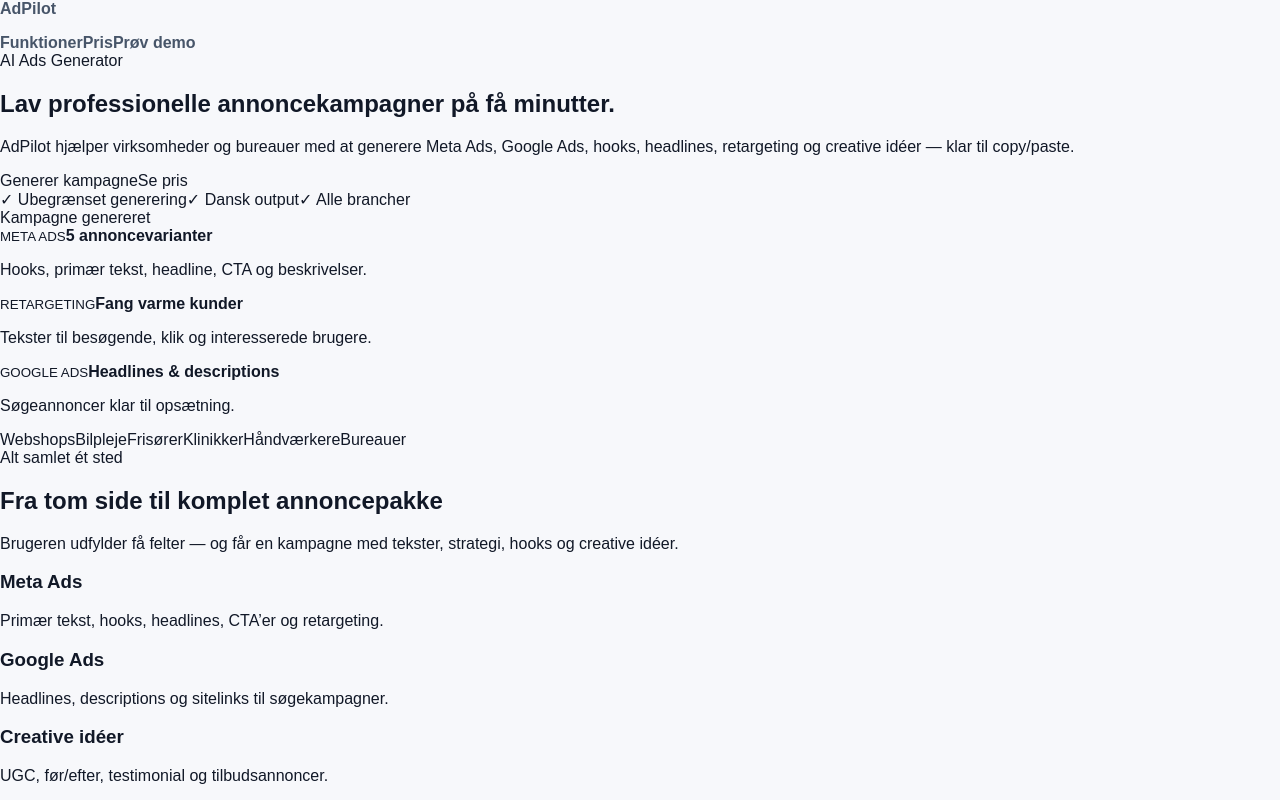
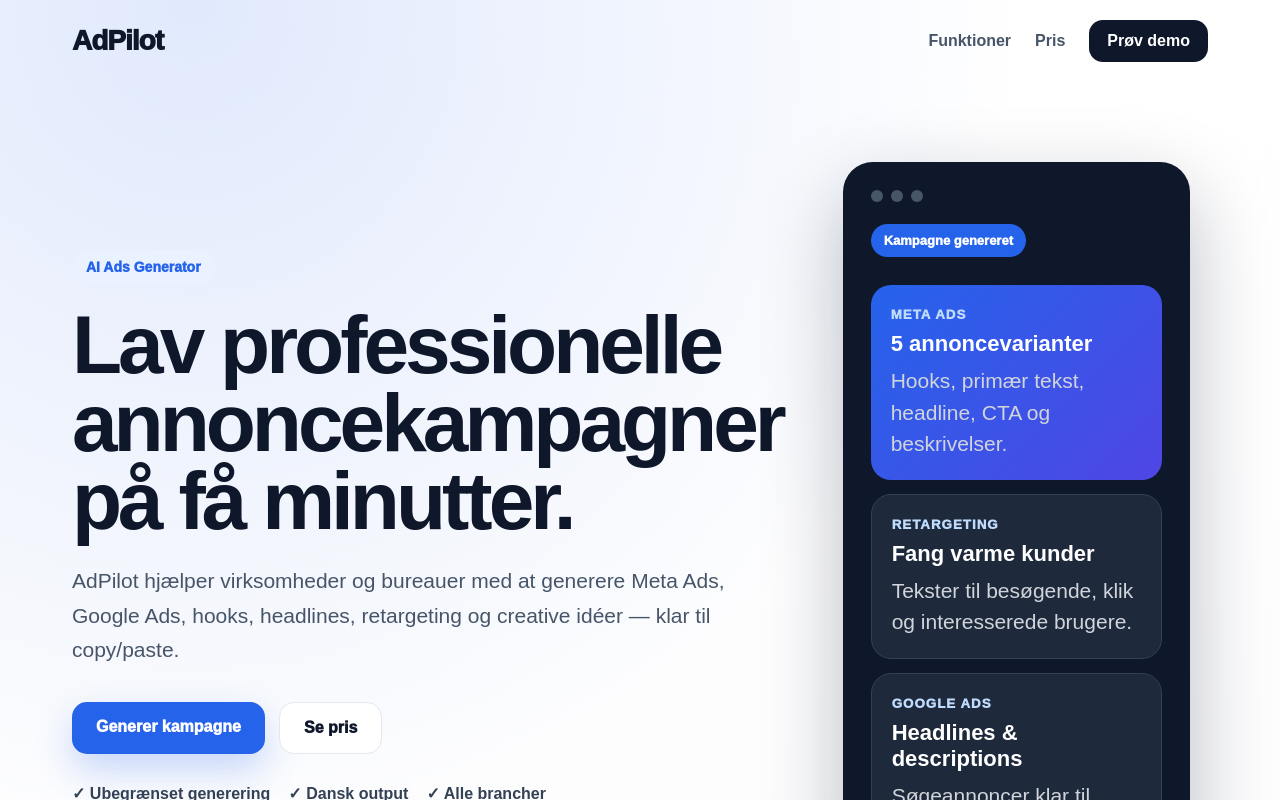
Before and after one commit to postjkhandel-ship-it/adpilot, a Next.js app: page / in a window 1280 px wide. Shown: the top 800 px of the page. Built offline with nearby package versions, Linux system fonts and the light colour scheme.

Commit message:
Update globals.css

```diff
--- a/app/globals.css
+++ b/app/globals.css
@@ -6,476 +6,537 @@
   margin: 0;
   font-family: Arial, sans-serif;
   background: #f7f8fb;
-  color: #111827;
+  color: #0f172a;
 }
 
 a {
+  color: inherit;
   text-decoration: none;
-  color: inherit;
 }
 
-/* LANDING */
-
-.landing-clean {
+.landing {
   min-height: 100vh;
   background:
-    radial-gradient(circle at top left, rgba(37, 99, 235, 0.14), transparent 30%),
+    radial-gradient(circle at 15% 0%, rgba(37,99,235,.14), transparent 30%),
     linear-gradient(180deg, #ffffff 0%, #f7f8fb 100%);
 }
 
-.clean-nav {
+.nav,
+.hero,
+.section,
+.trustCards,
+.pricing,
+.logos {
   max-width: 1180px;
   margin: 0 auto;
-  padding: 24px 22px;
-  display: flex;
-  align-items: center;
-  justify-content: space-between;
+  padding-left: 22px;
+  padding-right: 22px;
 }
 
-.clean-logo {
-  font-size: 26px;
-  font-weight: 900;
+.nav {
+  height: 82px;
+  display: flex;
+  justify-content: space-between;
+  align-items: center;
+}
+
+.brand {
+  font-size: 28px;
+  font-weight: 950;
   letter-spacing: -1px;
 }
 
-.clean-links {
-  display: flex;
-  align-items: center;
-  gap: 24px;
-  color: #475569;
-  font-weight: 800;
+.brand.dark {
+  color: #0f172a;
 }
 
-.nav-cta {
-  background: #111827;
+.navLinks {
+  display: flex;
+  gap: 24px;
+  align-items: center;
+  font-weight: 800;
+  color: #475569;
+}
+
+.navBtn,
+.backBtn {
+  background: #0f172a;
   color: white;
   padding: 12px 18px;
-  border-radius: 12px;
+  border-radius: 14px;
+  font-weight: 900;
 }
 
-.clean-hero {
-  max-width: 1180px;
-  margin: 0 auto;
-  padding: 80px 22px 70px;
+.hero {
+  padding-top: 80px;
+  padding-bottom: 70px;
   display: grid;
-  grid-template-columns: 1.05fr 0.95fr;
+  grid-template-columns: 1.05fr .95fr;
   gap: 60px;
   align-items: center;
 }
 
-.label {
+.badge {
   display: inline-flex;
-  background: #eef4ff;
-  color: #2563eb;
   padding: 9px 14px;
   border-radius: 999px;
-  font-weight: 900;
+  background: #eaf2ff;
+  color: #2563eb;
+  font-weight: 950;
   font-size: 14px;
   margin-bottom: 22px;
 }
 
-.label.dark {
-  background: #e0ecff;
+.badge.light {
+  background: #eaf2ff;
+  color: #2563eb;
 }
 
-.hero-textbox h1 {
+.hero h1 {
   font-size: clamp(48px, 7vw, 82px);
-  line-height: 0.95;
+  line-height: .95;
   letter-spacing: -4px;
   margin: 0 0 24px;
-  color: #0f172a;
 }
 
-.hero-textbox p {
+.hero p {
+  max-width: 660px;
   font-size: 21px;
   line-height: 1.65;
   color: #475569;
-  max-width: 640px;
   margin: 0;
 }
 
-.hero-cta-row {
+.heroActions {
   display: flex;
+  gap: 14px;
   flex-wrap: wrap;
-  gap: 14px;
   margin-top: 34px;
 }
 
-.main-cta {
+.primary,
+.secondary {
   display: inline-flex;
-  justify-content: center;
+  padding: 16px 24px;
+  border-radius: 15px;
+  font-weight: 950;
+}
+
+.primary {
   background: #2563eb;
   color: white;
-  padding: 16px 24px;
-  border-radius: 14px;
-  font-weight: 900;
-  box-shadow: 0 16px 36px rgba(37, 99, 235, 0.25);
+  box-shadow: 0 16px 36px rgba(37,99,235,.24);
 }
 
-.ghost-cta {
-  display: inline-flex;
-  justify-content: center;
+.secondary {
   background: white;
-  color: #111827;
   border: 1px solid #e2e8f0;
-  padding: 16px 24px;
-  border-radius: 14px;
-  font-weight: 900;
 }
 
-.hero-points {
+.trust {
+  margin-top: 30px;
   display: flex;
+  gap: 18px;
   flex-wrap: wrap;
-  gap: 18px;
-  margin-top: 30px;
   color: #334155;
-  font-weight: 800;
+  font-weight: 850;
 }
 
-.app-preview {
-  background: #111827;
+.preview {
+  background: #0f172a;
   color: white;
-  border-radius: 28px;
-  padding: 26px;
-  box-shadow: 0 28px 70px rgba(15, 23, 42, 0.25);
+  border-radius: 30px;
+  padding: 28px;
+  box-shadow: 0 30px 80px rgba(15,23,42,.28);
 }
 
-.preview-nav {
+.previewTop {
   display: flex;
   gap: 8px;
   margin-bottom: 22px;
 }
 
-.preview-nav span {
+.previewTop span {
   width: 12px;
   height: 12px;
+  background: #475569;
   border-radius: 99px;
-  background: #4b5563;
 }
 
-.preview-badge {
+.previewLabel {
   display: inline-flex;
   background: #2563eb;
   padding: 9px 13px;
   border-radius: 999px;
-  font-weight: 900;
   font-size: 13px;
-  margin-bottom: 18px;
+  font-weight: 950;
+  margin-bottom: 14px;
 }
 
-.preview-block {
-  background: #1f2937;
-  border: 1px solid #374151;
-  padding: 18px;
-  border-radius: 18px;
+.previewCard {
+  background: #1e293b;
+  border: 1px solid #334155;
+  border-radius: 20px;
+  padding: 20px;
   margin-top: 14px;
 }
 
-.preview-block.active {
+.previewCard.active {
   background: linear-gradient(135deg, #2563eb, #4f46e5);
   border: 0;
 }
 
-.preview-block small {
-  display: block;
+.previewCard small {
   color: #bfdbfe;
-  font-weight: 900;
-  margin-bottom: 8px;
+  font-weight: 950;
   letter-spacing: 1px;
 }
 
-.preview-block strong {
+.previewCard strong {
   display: block;
-  font-size: 21px;
-  margin-bottom: 6px;
+  font-size: 22px;
+  margin: 8px 0;
 }
 
-.preview-block p {
+.previewCard p {
   margin: 0;
   color: #d1d5db;
   line-height: 1.5;
 }
 
-.logo-strip {
-  max-width: 1180px;
-  margin: 0 auto;
-  padding: 14px 22px 70px;
+.logos {
+  padding-top: 10px;
+  padding-bottom: 60px;
   display: flex;
   flex-wrap: wrap;
+  justify-content: center;
   gap: 12px;
-  justify-content: center;
 }
 
-.logo-strip span {
+.logos span {
   background: white;
   border: 1px solid #e2e8f0;
+  color: #475569;
   padding: 12px 16px;
   border-radius: 999px;
   font-weight: 900;
-  color: #475569;
 }
 
-.clean-section {
-  max-width: 1180px;
-  margin: 0 auto;
-  padding: 70px 22px;
+.section {
+  padding-top: 70px;
+  padding-bottom: 50px;
 }
 
-.section-title {
-  max-width: 720px;
+.sectionHead {
+  max-width: 760px;
+  text-align: center;
   margin: 0 auto 38px;
-  text-align: center;
 }
 
-.section-title h2,
-.price-box h2 {
+.sectionHead h2,
+.priceCard h2 {
   font-size: clamp(36px, 5vw, 58px);
   line-height: 1;
   letter-spacing: -2px;
   margin: 0 0 18px;
-  color: #0f172a;
 }
 
-.section-title p,
-.price-box p {
+.sectionHead p,
+.priceCard p {
+  color: #64748b;
   font-size: 19px;
-  color: #64748b;
   line-height: 1.65;
 }
 
-.clean-grid {
+.grid4 {
   display: grid;
   grid-template-columns: repeat(4, 1fr);
   gap: 18px;
 }
 
-.clean-card {
+.feature,
+.trustCards div,
+.priceCard,
+.formBox,
+.sideBox,
+.resultWrap {
   background: white;
   border: 1px solid #e2e8f0;
-  border-radius: 22px;
-  padding: 24px;
-  box-shadow: 0 14px 36px rgba(15, 23, 42, 0.06);
+  border-radius: 26px;
+  box-shadow: 0 16px 42px rgba(15,23,42,.06);
 }
 
-.clean-card h3 {
+.feature {
+  padding: 24px;
+}
+
+.feature h3 {
   margin: 0 0 10px;
   font-size: 22px;
 }
 
-.clean-card p {
+.feature p {
   margin: 0;
   color: #64748b;
   line-height: 1.6;
 }
 
-.pricing-clean {
-  max-width: 720px;
-  margin: 0 auto;
-  padding: 40px 22px 100px;
+.trustCards {
+  padding-top: 20px;
+  padding-bottom: 50px;
+  display: grid;
+  grid-template-columns: repeat(3, 1fr);
+  gap: 18px;
 }
 
-.price-box {
-  background: white;
-  border: 1px solid #e2e8f0;
-  border-radius: 30px;
+.trustCards div {
+  padding: 24px;
+}
+
+.trustCards strong {
+  display: block;
+  font-size: 20px;
+  margin-bottom: 8px;
+}
+
+.trustCards p {
+  margin: 0;
+  color: #64748b;
+  line-height: 1.6;
+}
+
+.pricing {
+  padding-top: 30px;
+  padding-bottom: 100px;
+  max-width: 760px;
+}
+
+.priceCard {
   padding: 42px;
   text-align: center;
-  box-shadow: 0 18px 55px rgba(15, 23, 42, 0.09);
 }
 
-.price-box ul {
+.priceCard ul {
   list-style: none;
   padding: 0;
   margin: 28px 0;
   text-align: left;
 }
 
-.price-box li {
+.priceCard li {
   margin-bottom: 12px;
-  font-weight: 800;
-  color: #334155;
+  font-weight: 850;
 }
 
 .full {
   width: 100%;
+  justify-content: center;
 }
 
-/* DASHBOARD */
+/* APP */
 
-.dashboard {
+.app {
   min-height: 100vh;
-  display: grid;
-  grid-template-columns: 280px 1fr;
-  gap: 24px;
-  padding: 24px;
-  background: #f6f7fb;
-  color: #0f172a;
+  background: #f6f8fc;
 }
 
-.sidebar,
-.card {
+.appNav {
+  height: 76px;
   background: white;
-  border-radius: 24px;
-  box-shadow: 0 15px 40px rgba(15, 23, 42, 0.08);
+  border-bottom: 1px solid #e5e7eb;
+  padding: 0 34px;
+  display: flex;
+  justify-content: space-between;
+  align-items: center;
 }
 
-.sidebar {
-  padding: 28px;
+.appNav div {
+  display: flex;
+  gap: 14px;
+  align-items: center;
 }
 
-.logo {
-  font-size: 28px;
+.plan {
+  color: #64748b;
   font-weight: 900;
-  margin-bottom: 32px;
 }
 
-.nav {
-  display: grid;
-  gap: 16px;
-  color: #475569;
-  font-weight: 700;
+.appHero,
+.generator,
+.resultWrap {
+  max-width: 1180px;
+  margin: 0 auto;
 }
 
-.nav-active {
-  color: #2563eb;
+.appHero {
+  padding: 46px 22px 20px;
 }
 
-.main {
-  display: grid;
-  gap: 24px;
+.appHero h1 {
+  margin: 14px 0 12px;
+  font-size: clamp(38px, 5vw, 58px);
+  line-height: 1;
+  letter-spacing: -2px;
 }
 
-.card {
-  padding: 28px;
+.appHero p {
+  color: #64748b;
+  font-size: 19px;
+  line-height: 1.6;
+  max-width: 780px;
 }
 
-.grid {
+.generator {
+  padding: 20px 22px;
+  display: grid;
+  grid-template-columns: 1fr 330px;
+  gap: 22px;
+}
+
+.formBox {
+  padding: 30px;
+}
+
+.formBox h2,
+.resultTop h2 {
+  margin: 0 0 8px;
+  font-size: 30px;
+}
+
+.formBox p {
+  margin: 0 0 24px;
+  color: #64748b;
+}
+
+.formGrid {
   display: grid;
   grid-template-columns: repeat(2, 1fr);
-  gap: 16px;
+  gap: 18px;
 }
 
-label {
+.inputGroup {
   display: grid;
   gap: 8px;
-  font-weight: 800;
 }
 
-input,
-select {
+.inputGroup span {
+  font-weight: 900;
+  color: #334155;
+}
+
+.inputGroup input,
+.inputGroup select {
   width: 100%;
   border: 1px solid #cbd5e1;
+  background: #f8fafc;
   border-radius: 14px;
-  padding: 14px 16px;
+  padding: 15px;
   font-size: 16px;
+  outline: none;
 }
 
-.btn {
-  margin-top: 20px;
+.inputGroup input:focus,
+.inputGroup select:focus {
+  border-color: #2563eb;
+  background: white;
+  box-shadow: 0 0 0 4px rgba(37,99,235,.12);
+}
+
+.generate,
+.copy {
   border: 0;
+  cursor: pointer;
+  border-radius: 16px;
+  font-weight: 950;
+}
+
+.generate {
+  width: 100%;
+  margin-top: 24px;
+  padding: 17px;
   background: #2563eb;
   color: white;
-  padding: 16px 22px;
-  border-radius: 14px;
-  font-weight: 900;
-  cursor: pointer;
+  box-shadow: 0 16px 36px rgba(37,99,235,.24);
 }
 
-.result {
+.sideBox {
+  align-self: start;
+  padding: 26px;
+  background: #0f172a;
+  color: white;
+}
+
+.sideBox h3 {
+  margin: 0 0 18px;
+  font-size: 24px;
+}
+
+.sideBox span {
+  display: block;
+  background: rgba(255,255,255,.08);
+  border: 1px solid rgba(255,255,255,.1);
+  padding: 13px;
+  border-radius: 14px;
+  margin-bottom: 12px;
+  color: #e2e8f0;
+  font-weight: 850;
+}
+
+.resultWrap {
+  padding: 30px;
+  margin-top: 22px;
+  margin-bottom: 60px;
+}
+
+.resultTop {
+  display: flex;
+  justify-content: space-between;
+  align-items: center;
+  gap: 18px;
+  margin-bottom: 20px;
+}
+
+.copy {
+  background: #0f172a;
+  color: white;
+  padding: 14px 18px;
+}
+
+.output {
   white-space: pre-wrap;
+  margin: 0;
   background: #020617;
   color: white;
-  padding: 24px;
-  border-radius: 18px;
+  padding: 26px;
+  border-radius: 20px;
+  line-height: 1.7;
   overflow: auto;
-  line-height: 1.6;
+  font-family: Arial, sans-serif;
+  font-size: 15px;
 }
 
 @media (max-width: 950px) {
-  .clean-links a:not(.nav-cta) {
+  .navLinks a:not(.navBtn) {
     display: none;
   }
 
-  .clean-hero,
-  .clean-grid,
-  .dashboard,
-  .grid {
+  .hero,
+  .grid4,
+  .trustCards,
+  .generator,
+  .formGrid {
     grid-template-columns: 1fr;
   }
 
-  .hero-textbox h1 {
+  .hero h1 {
     letter-spacing: -2px;
   }
-}
-.trust-section {
-  max-width: 1180px;
-  margin: 0 auto;
-  padding: 10px 22px 40px;
-  display: grid;
-  grid-template-columns: repeat(3, 1fr);
-  gap: 18px;
-}
 
-.trust-card {
-  background: white;
-  border: 1px solid #e2e8f0;
-  border-radius: 22px;
-  padding: 24px;
-  box-shadow: 0 14px 36px rgba(15, 23, 42, 0.06);
-}
-
-.trust-card strong {
-  display: block;
-  font-size: 20px;
-  margin-bottom: 8px;
-  color: #0f172a;
-}
-
-.trust-card p {
-  margin: 0;
-  color: #64748b;
-  line-height: 1.6;
-}
-
-.testimonial-section {
-  max-width: 1180px;
-  margin: 0 auto;
-  padding: 20px 22px 40px;
-  display: grid;
-  grid-template-columns: 1fr 1fr;
-  gap: 18px;
-}
-
-.testimonial {
-  background: #0f172a;
-  color: white;
-  border-radius: 26px;
-  padding: 30px;
-  box-shadow: 0 18px 55px rgba(15, 23, 42, 0.18);
-}
-
-.testimonial p {
-  color: #e2e8f0;
-  font-size: 18px;
-  line-height: 1.65;
-}
-
-.stars {
-  color: #facc15;
-  font-size: 20px;
-  margin-bottom: 14px;
-}
-
-.price-note {
-  margin-top: 18px;
-  color: #64748b;
-  font-weight: 700;
-  font-size: 14px;
-}
-
-@media (max-width: 950px) {
-  .trust-section,
-  .testimonial-section {
-    grid-template-columns: 1fr;
+  .appNav,
+  .resultTop {
+    height: auto;
+    flex-direction: column;
+    align-items: flex-start;
+    padding: 18px 22px;
   }
 }
```
